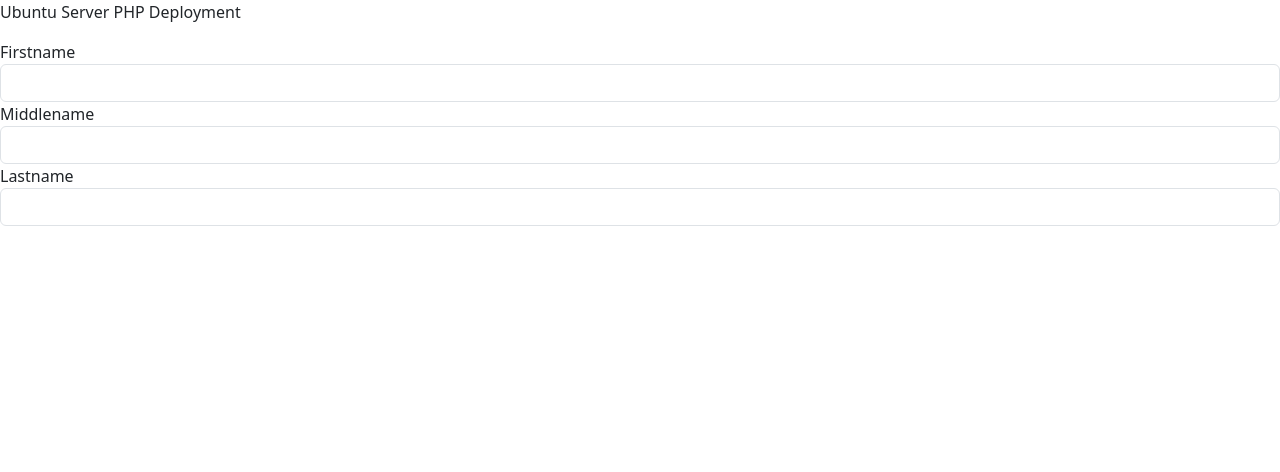
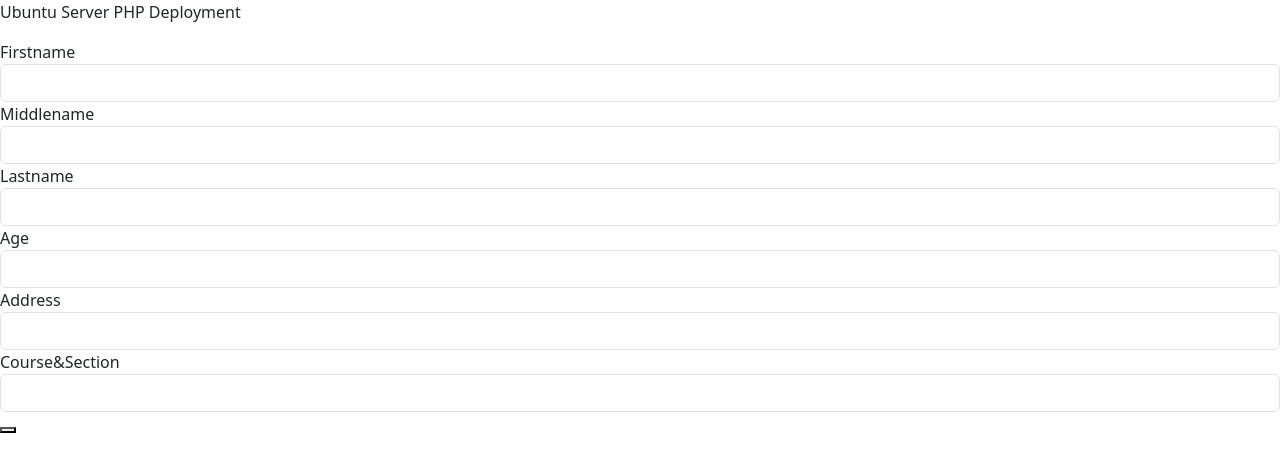
Before and after one commit to Mikie13/test3, a PHP site: page / in a window 1280 px wide. Shown: the top 472 px of the page. Run offline with PHP 8.4, Linux system fonts and the light colour scheme.

Commit message:
index.php

```diff
--- a/index.php
+++ b/index.php
@@ -29,6 +29,24 @@
 	<input type="text" name="Lastname"class="form-control">
 </div>
 
+<div>
+	<label>Age</label>
+	<input type="text" name="Age"class="form-control">
+</div>
+
+<div>
+<label>Address</label>
+	<input type="text" name="Address"class="form-control">
+</div>
+
+<div>
+<label>Course&Section</label>
+	<input type="text" name="Course&Section"class="form-control">
+</div>
+
+
+<button type="submit"> </button>
+
 </html>
 
 <script src="https://cdn.jsdelivr.net/npm/bootstrap@5.3.3/dist/js/bootstrap.bundle.min.js" integrity="sha384-YvpcrYf0tY3lHB60NNkmXc5s9fDVZLESaAA55NDzOxhy9GkcIdslK1eN7N6jIeHz" crossorigin="anonymous"></script>
```
